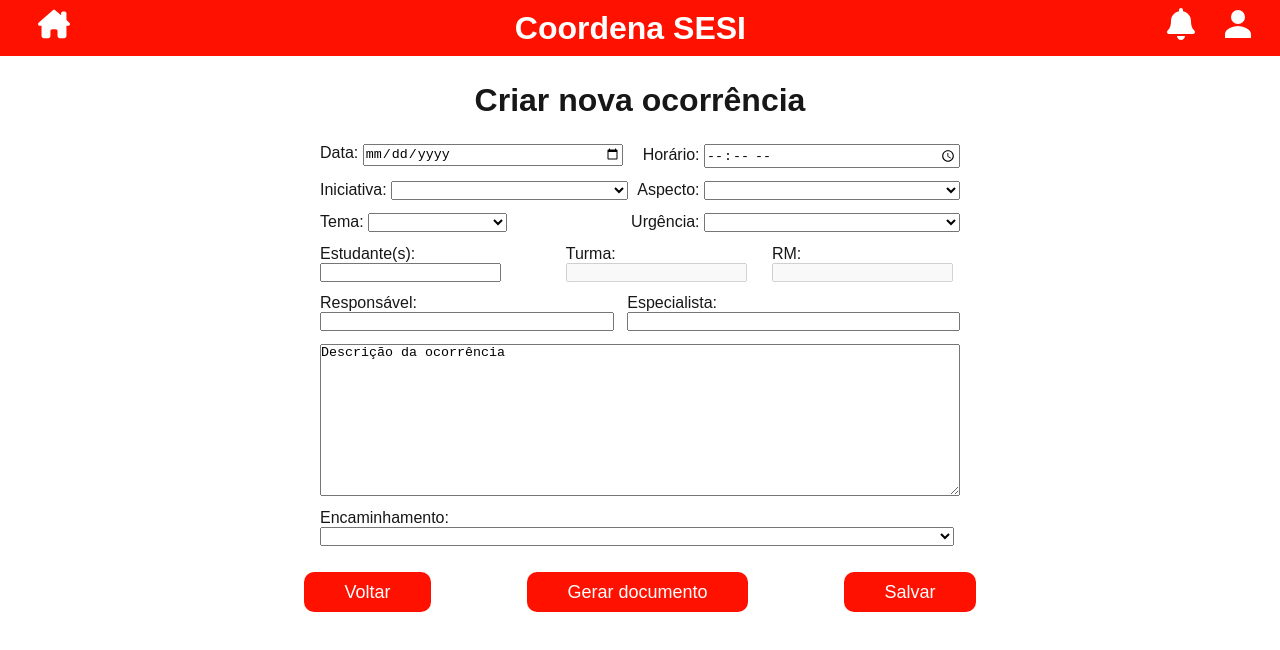
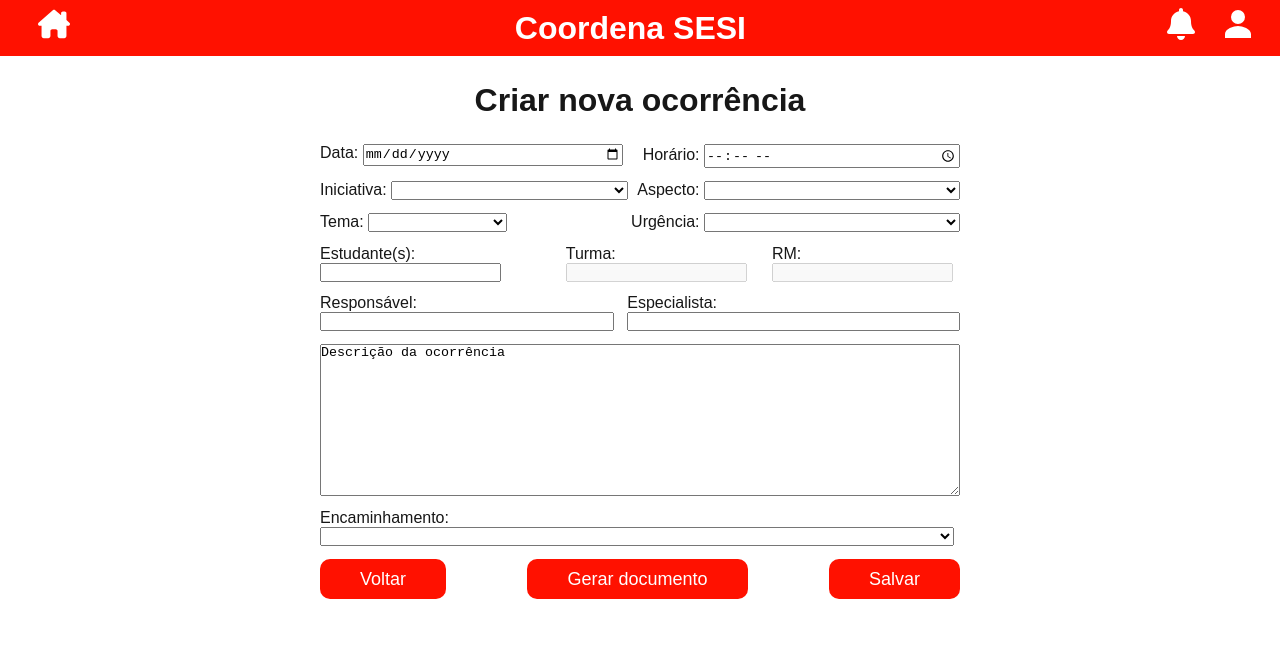
Before and after one commit to Thur00/CoordenaPF-FrontEnd, a Next.js app: page /Paginas/CriarOcorrencia in a window 1280 px wide. Shown: the top 650 px of the page. Built offline with nearby package versions, Linux system fonts and the light colour scheme.

Commit message:
criar novo, arruma ae

```diff
--- a/Components/criaroco.module.css
+++ b/Components/criaroco.module.css
@@ -90,9 +90,9 @@
 }
 
 .divBut {
-    width: 60%;
+    width: 100%;
     display: flex;
-    justify-content: space-around;
+    justify-content: space-between;
     margin: 2% 0;
 }
 
--- a/app/Paginas/CriarOcorrencia/page.jsx
+++ b/app/Paginas/CriarOcorrencia/page.jsx
@@ -147,7 +147,6 @@
             <option value="adm">Suspensão de 01 dia</option>
           </select>
         </div>
-      </form>
         <div className={styles.divBut}>
           <Link href="../Paginas/PaginaInicial">
             <button className={styles.botaovoltar}> Voltar</button>
@@ -155,8 +154,9 @@
           <Link href="https://quizizz.com/">
             <button className={styles.botaovoltar}> Gerar documento </button>
           </Link>
-        <button className={styles.botaovoltar}> Salvar</button>
+          <button type="" className={styles.botaovoltar}> Salvar</button>
         </div>
+      </form>
     </main>
   );
 }
```
Lines whose indentation alone changed are shown as unchanged.
